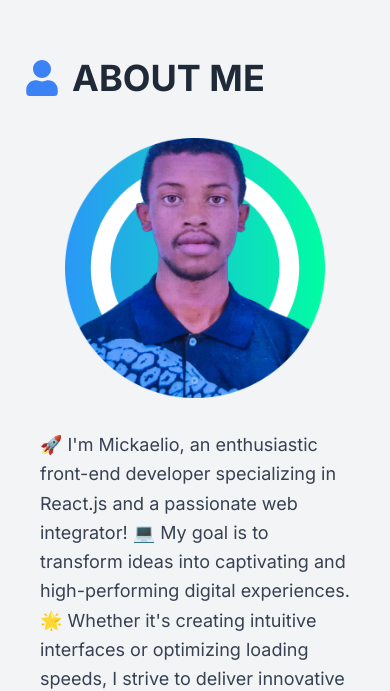
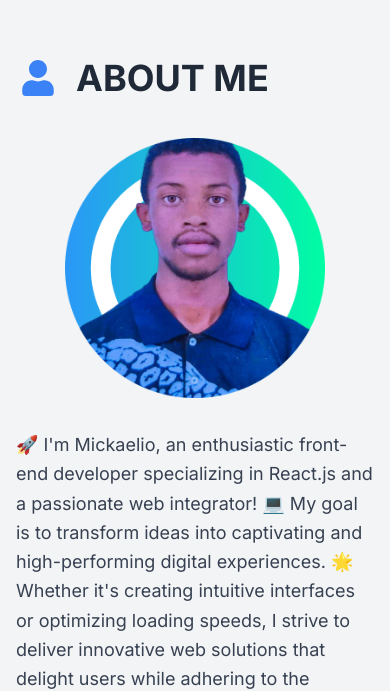
Before and after one commit to tsiheje/NewPortfolio, a Next.js app: page / in a window 390 px wide. Shown: the part 1726-2417 px from the top of the page. Built offline with nearby package versions, Linux system fonts and the light colour scheme.

Commit message:
refact : responsive about

```diff
--- a/src/app/Components/About/page.js
+++ b/src/app/Components/About/page.js
@@ -36,9 +36,9 @@ const skills = [
 
 const About = () => {
   return (
-    <section className="min-h-screen bg-gradient-to-br to-gray-100 px-6 lg:px-16 pt-24" id="about">
-      <div className="max-w-7xl mx-auto">
-        <h1 className="text-4xl font-bold text-gray-800 lg:text-left flex items-center gap-3">
+    <section className="min-h-screen bg-gray-100 flex flex-col items-center lg:px-16 w-full pt-24" id="about">
+      <div className="mb-12 w-full">
+        <h1 className="text-4xl font-bold text-gray-800 text-center flex items-center gap-5 ml-5">
           <FaUser className="text-blue-500" />
           ABOUT ME
         </h1>
@@ -83,7 +83,7 @@ const About = () => {
           </div>
         </div>
       </div>
-      <div className="flex items-center justify-center flex-wrap gap-8 w-full mt-12 px-4">
+      <div className="flex items-center justify-center flex-wrap gap-8 w-full mb-12 px-4">
         {skills.map((skill, index) => (
           <div
             key={index}
```
